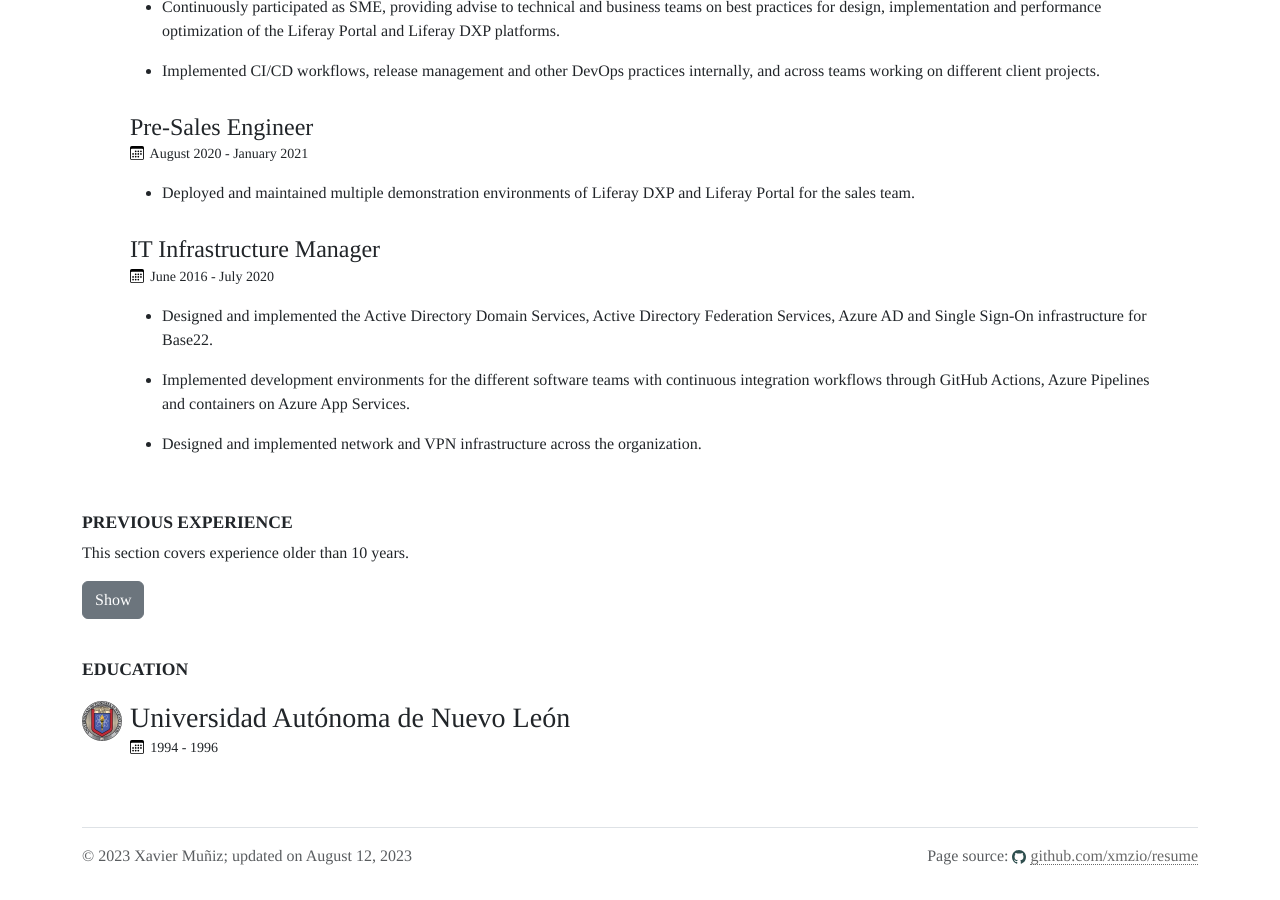
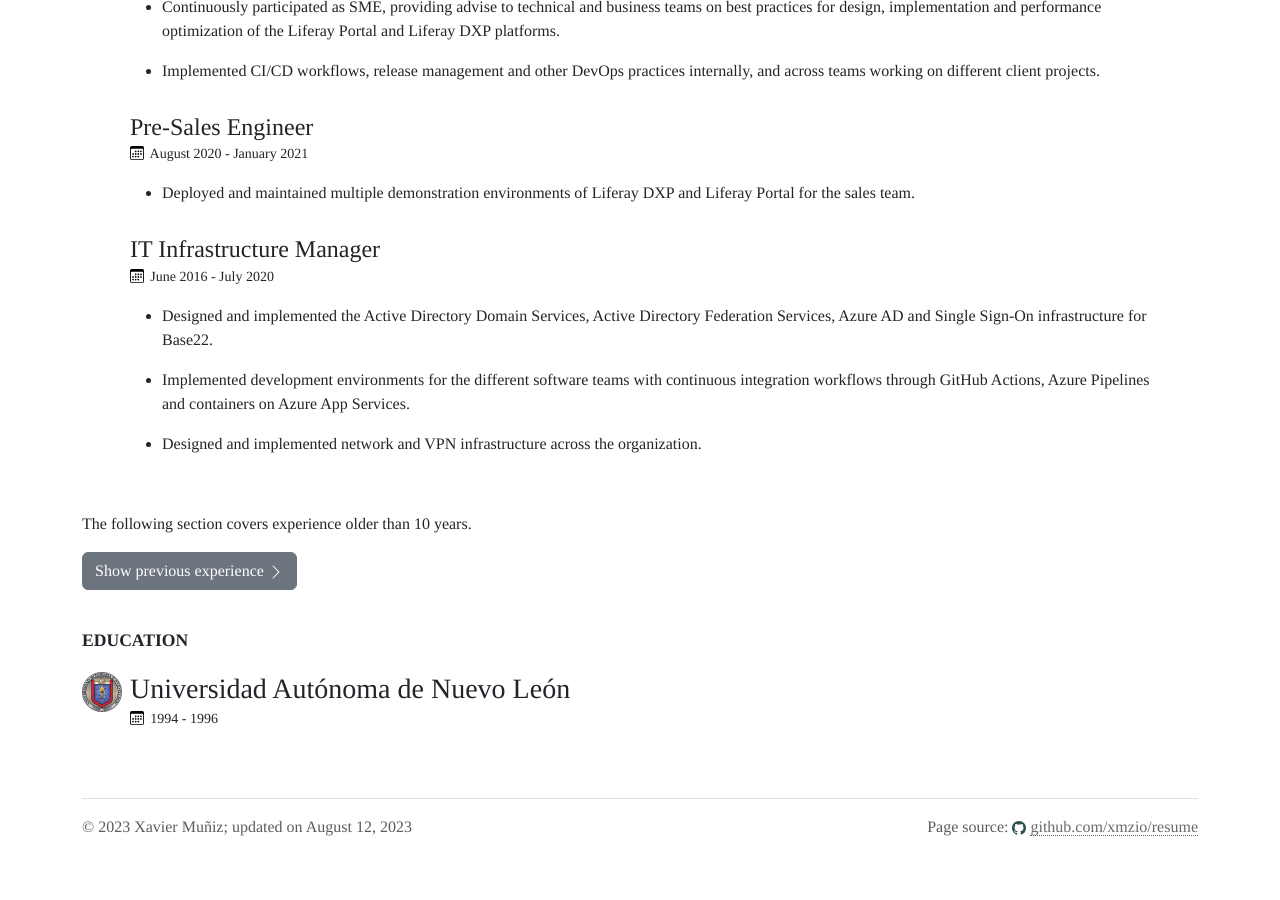
Before and after one commit to xmzio/resume, a Jekyll site: the page built from index.md, in a window 1280 px wide and 900 px high, scrolled down 1601 px. Built offline with Jekyll 4.4.1, drawn with Linux system fonts in a browser that asks for light colours; after the commit the page ends 2472 px from its top, so only the background shows below that.

Commit message:
Changes previous experience section style

```diff
--- a/_layouts/resume.html
+++ b/_layouts/resume.html
@@ -37,7 +37,6 @@ layout: base
     {%- include resume_section_cards_and_lists.html items=site.skillsTechnical -%}
   </div>
 
-  <div class="page-break"></div>
   <div class="resume_section resume_experience">
     <div class="row">
       <div class="col-12">
--- a/assets/main.js.liquid
+++ b/assets/main.js.liquid
@@ -14,11 +14,15 @@ for( let i=0; i < listitems_as_badges_items.length; i++) {
   listitems_as_badges_items[i].classList.add("listitems_as_badges_items");
 }
 
+var hideString = 'Hide previous experience <svg xmlns="http://www.w3.org/2000/svg" width="16" height="16" fill="currentColor" class="bi bi-chevron-down" viewBox="0 0 16 16"><path fill-rule="evenodd" d="M1.646 4.646a.5.5 0 0 1 .708 0L8 10.293l5.646-5.647a.5.5 0 0 1 .708.708l-6 6a.5.5 0 0 1-.708 0l-6-6a.5.5 0 0 1 0-.708z"/></svg>';
+var showString = 'Show previous experience <svg xmlns="http://www.w3.org/2000/svg" width="16" height="16" fill="currentColor" class="bi bi-chevron-right" viewBox="0 0 16 16"><path fill-rule="evenodd" d="M4.646 1.646a.5.5 0 0 1 .708 0l6 6a.5.5 0 0 1 0 .708l-6 6a.5.5 0 0 1-.708-.708L10.293 8 4.646 2.354a.5.5 0 0 1 0-.708z"/></svg>';
+
 var resume_section_experiencePrevious = document.getElementById('resume_section_experiencePrevious');
 var resume_section_experiencePrevious_revealButton = document.getElementById('resume_section_experiencePrevious_revealButton');
 resume_section_experiencePrevious.addEventListener('hide.bs.collapse', function () {
-  resume_section_experiencePrevious_revealButton.innerHTML = 'Show';
+  resume_section_experiencePrevious_revealButton.innerHTML = showString;
 });
 resume_section_experiencePrevious.addEventListener('show.bs.collapse', function () {
-  resume_section_experiencePrevious_revealButton.innerHTML = 'Hide';
+  resume_section_experiencePrevious_revealButton.innerHTML = hideString;
 });
+resume_section_experiencePrevious_revealButton.innerHTML = showString;
--- a/index.md
+++ b/index.md
@@ -9,7 +9,7 @@ hero: |
 skillsSoft_caption:
 skillsTechnical_caption:
 experience_caption:
-experiencePrevious_caption: "This section covers experience older than 10 years."
+experiencePrevious_caption: "The following section covers experience older than 10 years."
 experiencePrevious_caption_print: "Please visit the online version of this document to see experience older than 10 years:"
 education_caption:
 last_modified_at: 2023-08-12
```
Also changed, not shown: other parts of _layouts/resume.html (+0 -1 lines).
